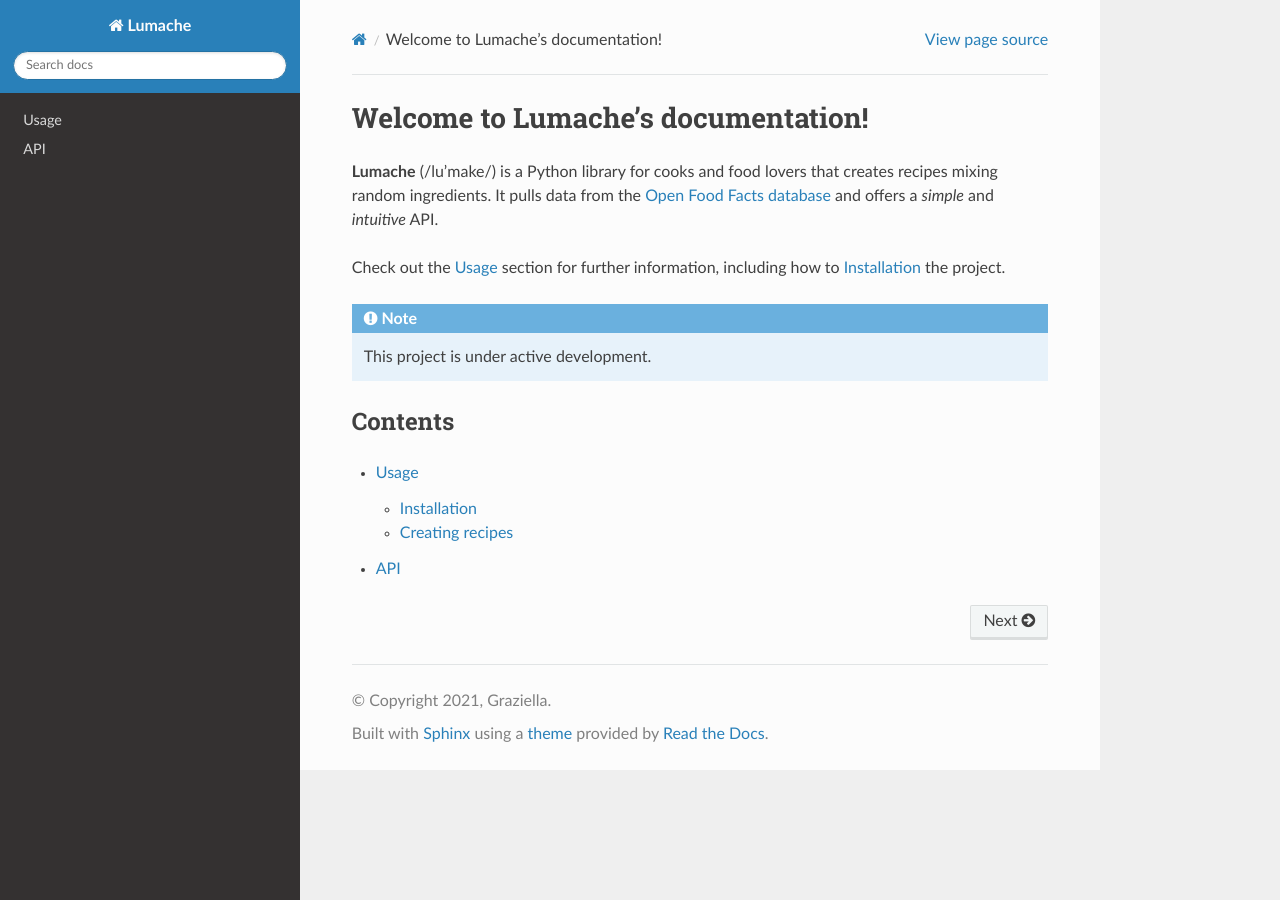
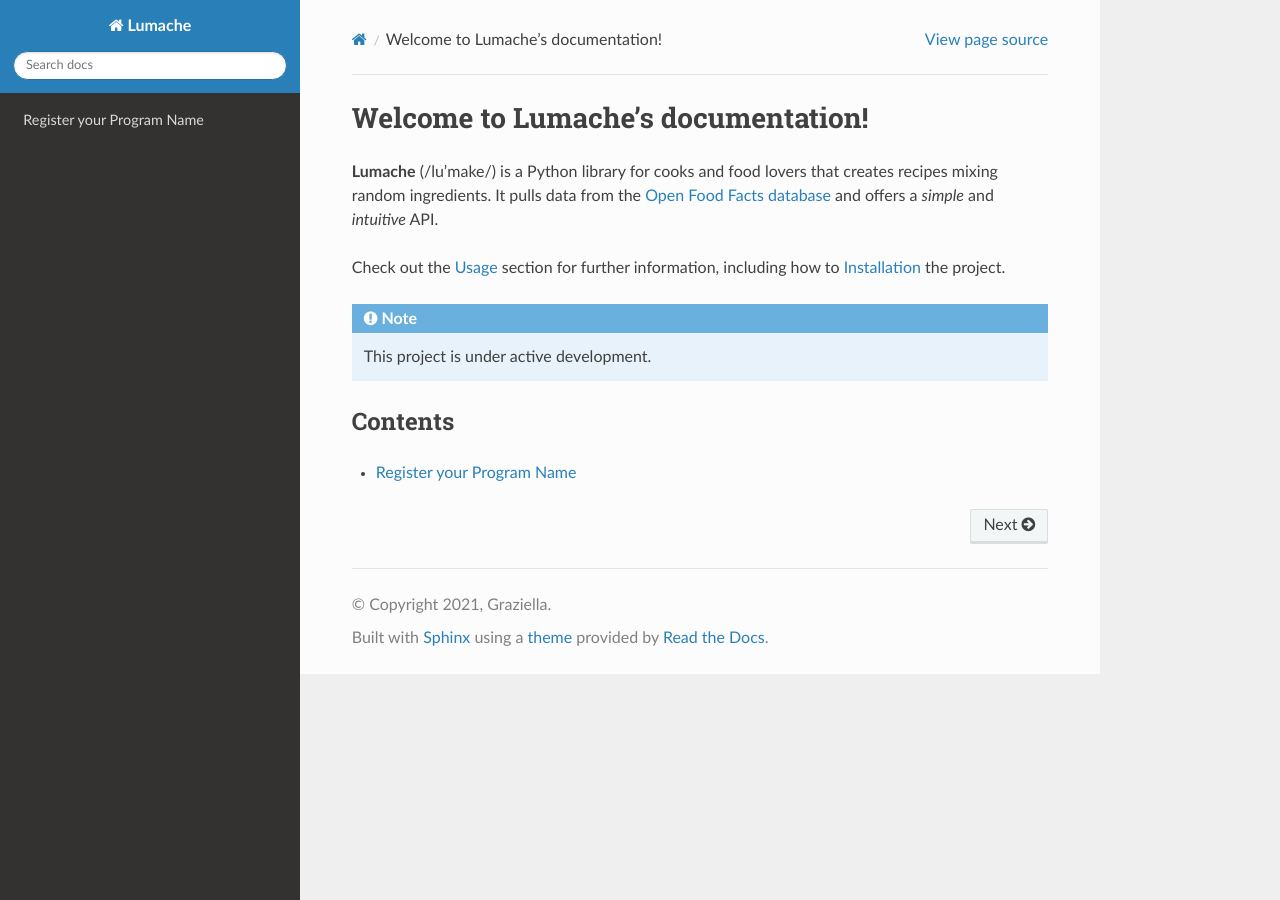
Before and after one commit to dev24665/test-all-rtd, a Sphinx documentation site: the page built from docs/source/index.rst, in a window 1280 px wide. Built offline with Sphinx 7.4.7 and the Read the Docs theme 3.1.0, drawn with Linux system fonts in a browser that asks for light colours.

Commit message:
Update index.rst

```diff
--- a/docs/source/index.rst
+++ b/docs/source/index.rst
@@ -18,5 +18,4 @@
 
 .. toctree::
 
-   usage
-   api
+   getting_started
```
